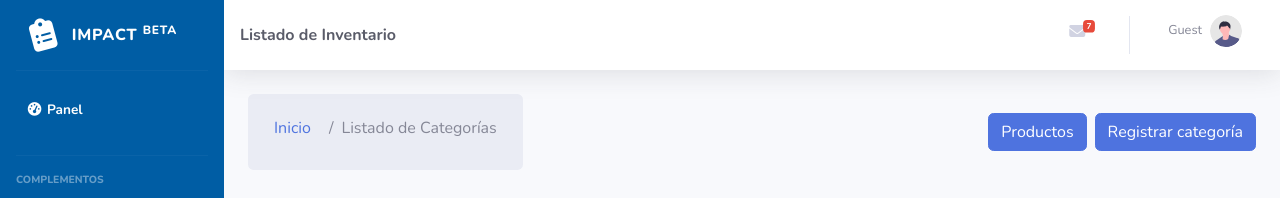
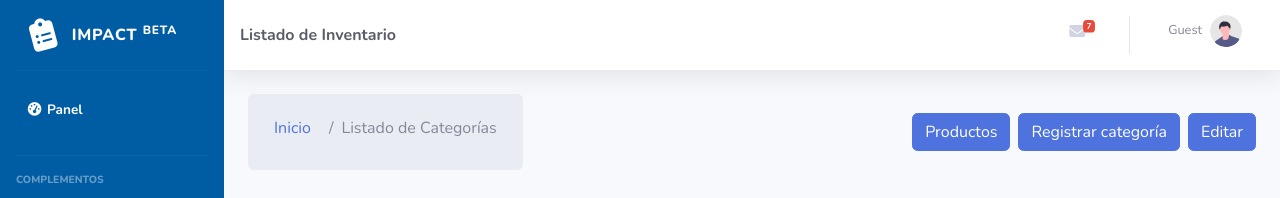
Before and after one commit to felipe-del/impact-app, a React (Vite) app: page /app/inventoryList in a window 1280 px wide. Shown: the top 198 px of the page. Built offline with nearby package versions, Linux system fonts and the light colour scheme; no server answers.

Commit message:
feat(InventoryTable): add edit functionality for inventory items

```diff
--- a/src/declarations/imageExports.js
+++ b/src/declarations/imageExports.js
@@ -7,6 +7,8 @@ import Profile_3 from '../assets/undraw_profile_3.svg';
 import Escudo_UCR from '../assets/Escudo_UCR.png';
 import ReturnArrow from '../assets/return.png';
 import InfoIcon from '../assets/info_icon.png';
+import Pencil from '../assets/pencil.png';
+
 // Exporta todas las imágenes de una vez
 export {
   Rocket,
@@ -16,5 +18,6 @@ export {
   Profile_3,
   Escudo_UCR,
   ReturnArrow,
-  InfoIcon
+  InfoIcon,
+  Pencil
 };
--- /dev/null
+++ b/src/pages/products/inventory/inventory.css
@@ -0,0 +1,5 @@
+.icon-pencil {
+    cursor: pointer;
+    width: 40px;
+    height: auto;
+}
--- a/src/pages/products/inventory/inventoryTable.jsx
+++ b/src/pages/products/inventory/inventoryTable.jsx
@@ -4,6 +4,9 @@ import SearchBar from '../../../components/searchBar/searchBar';
 import { useState, useEffect } from 'react';
 import { Link } from 'react-router-dom';
 import { usePage } from '../../../context/pageContext';
+import { Pencil } from '../../../declarations/imageExports';
+import './inventory.css';
+
 
 const InventoryTable = () => {
 
@@ -11,6 +14,7 @@ const InventoryTable = () => {
       const [searchTerm, setSearchTerm] = useState('');
       const [showLimpieza, setShowLimpieza] = useState(true);
       const [showOficina, setShowOficina] = useState(true);
+      const [showEditColumn, setShowEditColumn] = useState(false);
       const { setPageName } = usePage();
 
         useEffect(() => {
@@ -45,6 +49,7 @@ const InventoryTable = () => {
               minQuantity: category.cantidadMinima,
               availableQuantity: category.availableQuantity,
               status: category.status,  // El estado calculado según la cantidad disponible y mínima
+              edit:  <img src={Pencil} alt="Edit" className='icon-pencil' onClick={() => handleEdit(category)} />
       }));
 
       // Definir las columnas de la tabla
@@ -56,6 +61,16 @@ const InventoryTable = () => {
           { header: 'Cantidad disponible', accessor: 'availableQuantity' },
           { header: 'Estado', accessor: 'status'},
       ];
+
+    if (showEditColumn) {
+        productColumns.push({
+            header: 'Editar',
+            accessor: 'edit',
+        });
+    }
+    const handleEdit = (product) => {
+        window.location.href = `categoryEdit/${product.id}`;
+    };
 
       // Manejar los cambios en los checkboxes
       const handleCategoryChange = (category) => {
@@ -77,7 +92,12 @@ const InventoryTable = () => {
         </nav>
         <div className="d-flex">
             <Link to="/app/productList" className="btn btn-primary me-2">Productos</Link>
-            <Link to="/app/categoryRegister" className="btn btn-primary">Registrar categoría</Link>
+            <Link to="/app/categoryRegister" className="btn btn-primary me-2">Registrar categoría</Link>
+            <button className="btn btn-primary " onClick={() => {
+                setShowEditColumn(!showEditColumn);
+            }}>
+                {showEditColumn ? 'Ocultar Editar' : 'Editar'}
+            </button>
         </div>
     </div>
 
```
Also changed, not shown: src/config/routes.jsx (+11 -0 lines), src/assets/pencil.png (added).
